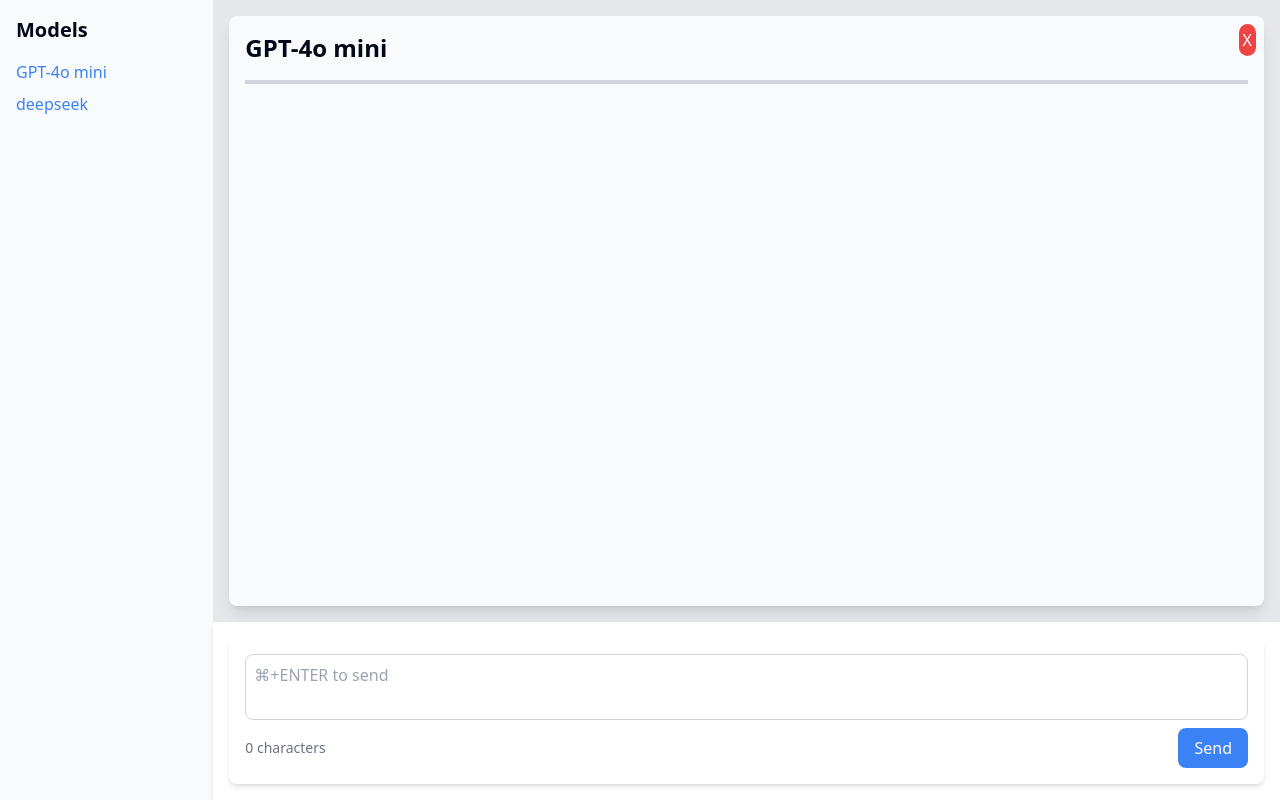
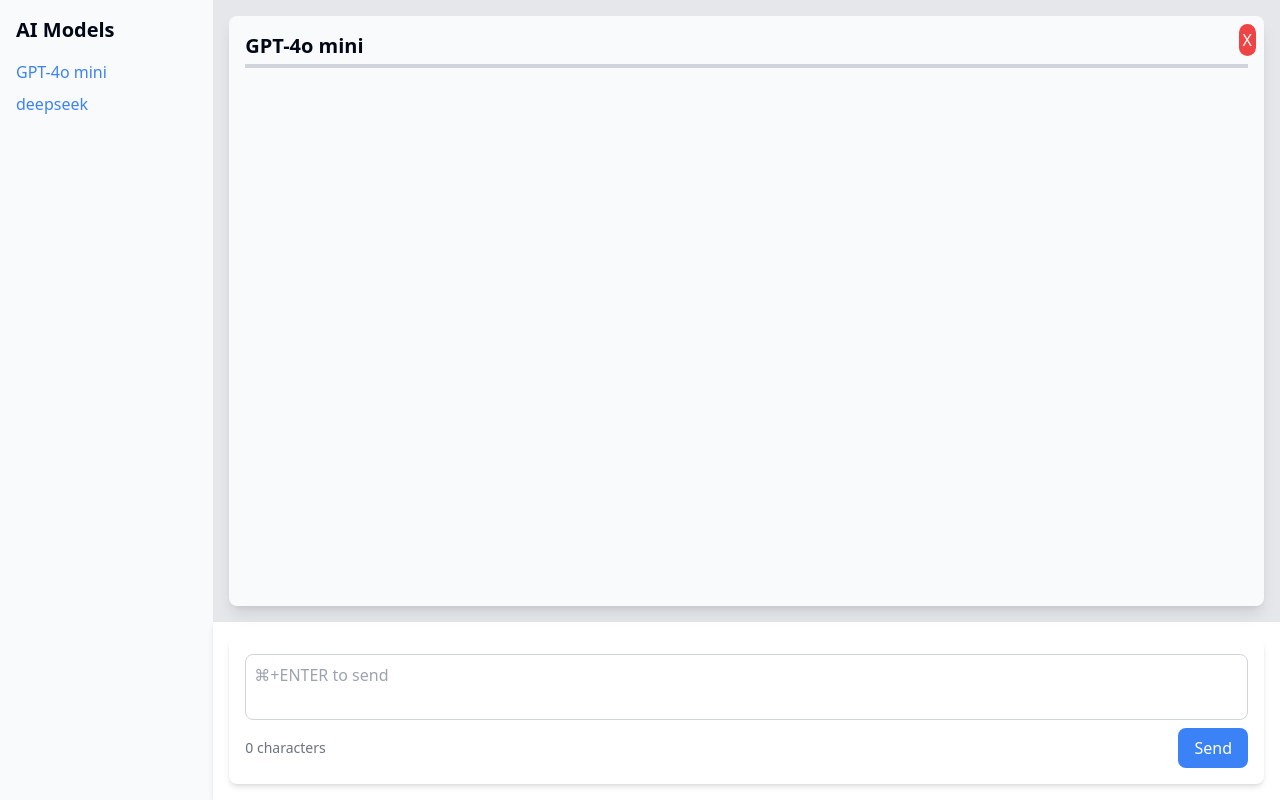
Before and after one commit to dynle/multi-llm-comparator, a React (Vite) app: page / in a window 1280 px wide. Built offline with nearby package versions, Linux system fonts and the light colour scheme.

Commit message:
Change styles

```diff
--- a/src/components/Layout/LeftPanel.tsx
+++ b/src/components/Layout/LeftPanel.tsx
@@ -1,6 +1,6 @@
 const LeftPanel = ({ setSelectedModel }: { setSelectedModel: (model: string) => void }) => (
   <aside className="w-1/6 bg-gray-50 p-4">
-    <h2 className="text-xl font-bold">Models</h2>
+    <h2 className="text-xl font-bold">AI Models</h2>
     <ul className="mt-4 space-y-2">
       <li>
         <a
--- a/src/components/Layout/MainContent.tsx
+++ b/src/components/Layout/MainContent.tsx
@@ -12,9 +12,9 @@ const MainContent = ({
 
   return (
     <div className="flex flex-col h-full">
-      <h2 className="text-2xl font-bold">{selectedModel}</h2>
-      <div className="h-1 w-full bg-gray-300 my-4"></div>
-      <div className="flex-1 p-2 scroll-smooth">
+      <h2 className="text-xl font-bold">{selectedModel}</h2>
+      <div className="h-1 w-full bg-gray-300 my-1"></div>
+      <div className="flex-1 p-2 overflow-y-auto max-h-[calc(100vh-100px)]">
         {messages.map((msg, index) => (
           <div key={index} className="flex flex-col">
             <div className="bg-blue-500 text-white p-2 rounded-lg self-end max-w-[80%] mb-2">
```
